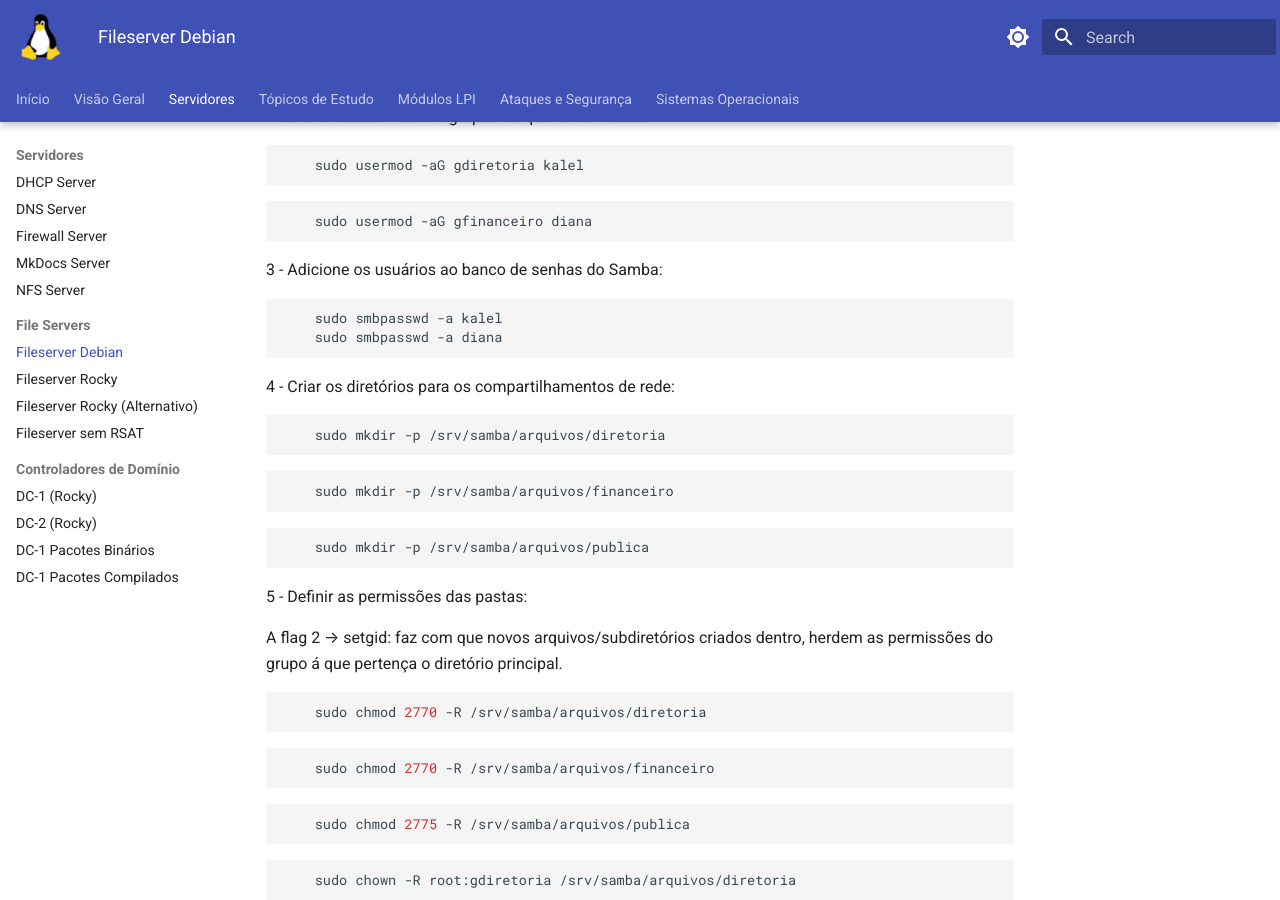
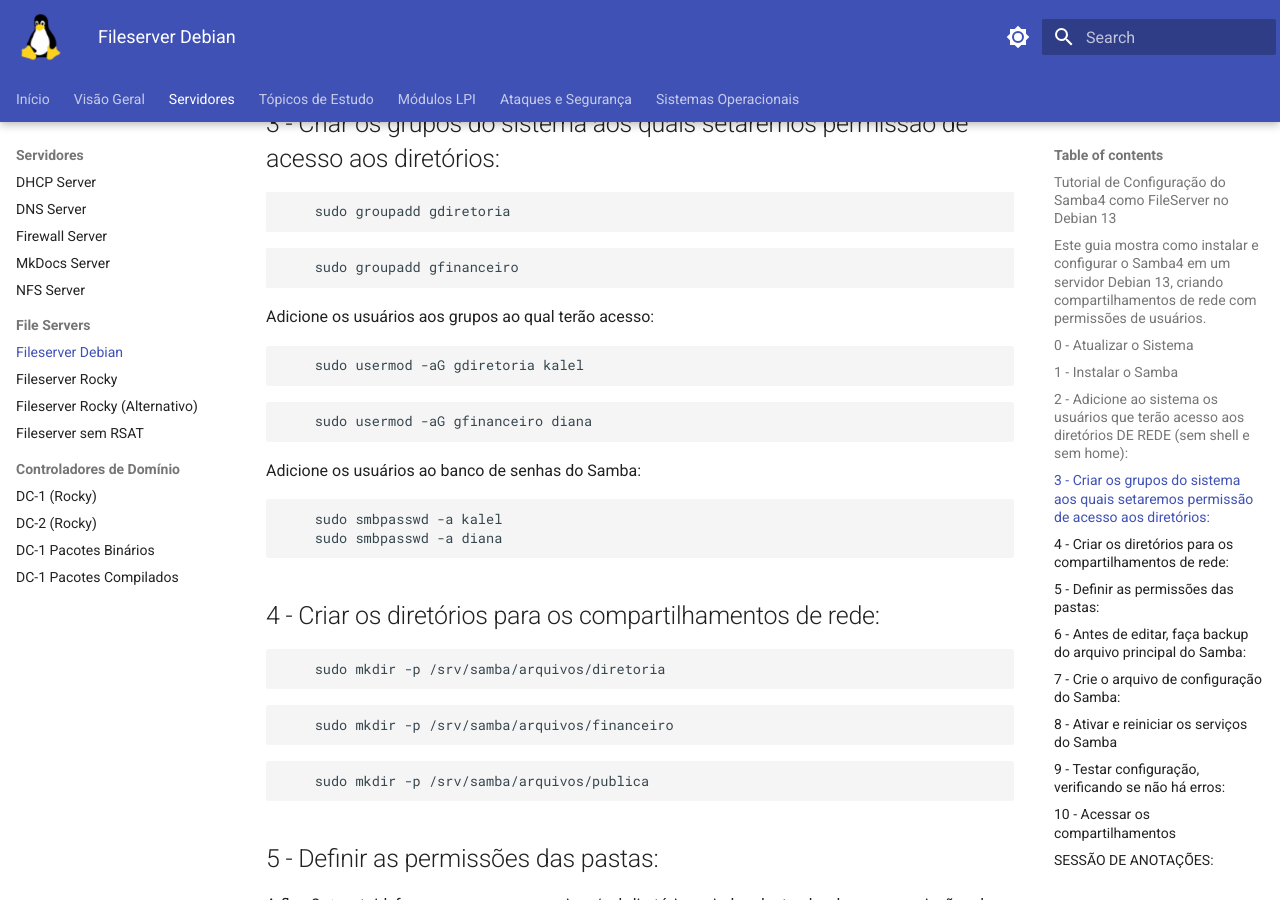
Before and after one commit to educharquero/officinas, an MkDocs documentation site: the page built from docs/Fileserver_Debian.md, in a window 1280 px wide and 900 px high, scrolled down 882 px. Built offline with MkDocs 1.6.1 and Material for MkDocs 9.7.7, drawn with Linux system fonts in a browser that asks for light colours.

Commit message:
Ajustes e detalhes 30.09

````diff
--- a/docs/Fileserver_Debian.md
+++ b/docs/Fileserver_Debian.md
@@ -1,22 +1,22 @@
 # 📁 FileServer no Debian com binários
 
-# Tutorial de Configuração do Samba4 como FileServer no Debian 13
+## Tutorial de Configuração do Samba4 como FileServer no Debian 13
 
-### Este guia mostra como instalar e configurar o Samba4 em um servidor Debian 13, criando compartilhamentos de rede com permissões de usuários.
+## Este guia mostra como instalar e configurar o Samba4 em um servidor Debian 13, criando compartilhamentos de rede com permissões de usuários.
 
-0 -  Atualizar o Sistema
+## 0 -  Atualizar o Sistema
 
 ```bash
     sudo apt update && sudo apt full-upgrade
 ```
 
-1 -  Instalar o Samba
+## 1 -  Instalar o Samba
 
 ```bash
     sudo apt install samba -y
 ```
 
-2 - Adicione ao sistema os usuários que terão acesso aos diretórios DE REDE (sem shell e sem home):
+## 2 - Adicione ao sistema os usuários que terão acesso aos diretórios DE REDE (sem shell e sem home):
 
 ```bash
     sudo useradd -s /bin/false -M kalel
@@ -25,7 +25,7 @@
 Para liberar um shell em caso de necessidade:
 "sudo usermod -s /bin/bash kalel" OU editar o "/etc/passwd"
 
-3 - Criar os grupos do sistema aos quais setaremos permissão de acesso aos diretórios:
+## 3 - Criar os grupos do sistema aos quais setaremos permissão de acesso aos diretórios:
 
 ```bash
     sudo groupadd gdiretoria
@@ -62,7 +62,7 @@
     sudo mkdir -p /srv/samba/arquivos/publica
 ```
 
-5 -  Definir as permissões das pastas:
+## 5 -  Definir as permissões das pastas:
 
 A flag 2 → setgid: faz com que novos arquivos/subdiretórios criados dentro, herdem as permissões do grupo á que pertença o diretório principal.
 
@@ -88,13 +88,13 @@
 sudo chown -R nobody:nogroup /srv/samba/arquivos/publica
 ```
 
-6 - Antes de editar, faça backup do arquivo principal do Samba:
+## 6 - Antes de editar, faça backup do arquivo principal do Samba:
 
 ```bash
     sudo mv /etc/samba/smb.conf{,.orig}
 ```
 
-7 - Crie o arquivo de configuração do Samba:
+## 7 - Crie o arquivo de configuração do Samba:
 
 ```bash
     sudo vim /etc/samba/smb.conf
@@ -143,20 +143,20 @@
    directory mask = 2775
 ```
 
-8 - Ativar e reiniciar os serviços do Samba
+## 8 - Ativar e reiniciar os serviços do Samba
 
 ```bash
     sudo systemctl enable smbd
     sudo systemctl restart smbd
 ```
 
-9 - Testar configuração, verificando se não há erros:
+## 9 - Testar configuração, verificando se não há erros:
 
 ```bash
     testparm
 ```
 
-10 - Acessar os compartilhamentos
+## 10 - Acessar os compartilhamentos
 
 Agora, de outra máquina na mesma rede, você pode acessar:
 
@@ -178,7 +178,7 @@
 
 ## SESSÃO DE ANOTAÇÕES:
 
-### Diferença entre VALID USERS e WRITE LIST (quem acessa x quem modifica)
+## Diferença entre VALID USERS e WRITE LIST (quem acessa x quem modifica)
 
 ```bash
      valid users
@@ -212,7 +212,7 @@
 -----------------------------------------------------------------------------
 
 
-### As flags de SETUID, SETGID e STICKY BIT:
+## As flags de SETUID, SETGID e STICKY BIT:
 
 Esses parâmetros, no Samba, controlam as permissões de arquivos e pastas DE REDE, recém-criados dentro do compartilhamento, independentemente das permissões LOCAIS do Linux já existentes.
 
````
Also changed, not shown: other parts of docs/Fileserver_Debian.md (+2 -2 lines), docs/DNS_Server.md (+1 -1 lines), docs/FHS.md (+1 -1 lines), docs/Fileserver_Rocky.md (+27 -27 lines), docs/Firewall_Server.md (+1 -1 lines), 1 other file.
